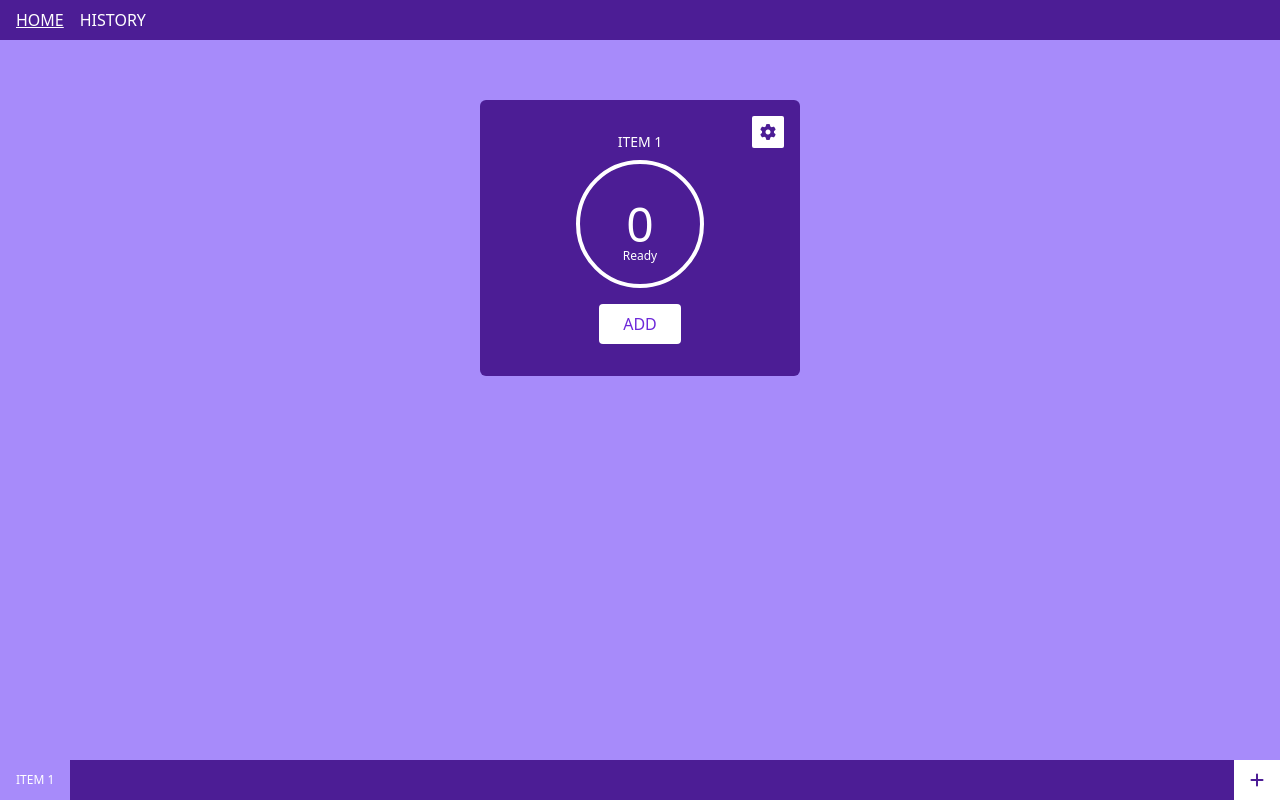
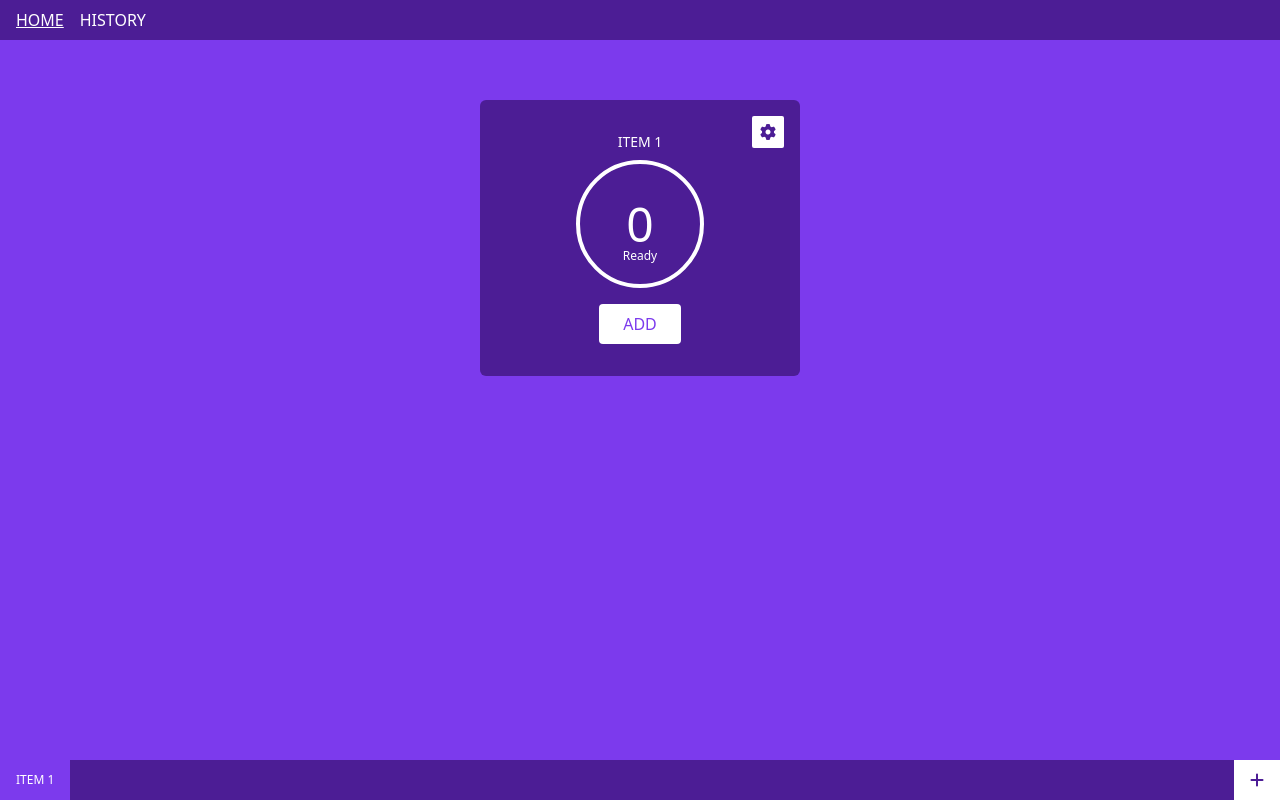
Before and after one commit to holgadosebastian/ciggie-tracker, a React (Create React App) app: page /#/ in a window 1280 px wide. Built offline with nearby package versions, Linux system fonts and the light colour scheme.

Commit message:
Update theme color variables

```diff
--- a/public/index.html
+++ b/public/index.html
@@ -24,7 +24,7 @@
     -->
     <title>React App</title>
   </head>
-  <body class="bg-light text-white">
+  <body class="bg-dark text-white">
     <noscript>You need to enable JavaScript to run this app.</noscript>
     <div id="root"></div>
     <!--
--- a/src/components/Button.js
+++ b/src/components/Button.js
@@ -9,7 +9,7 @@
   ...props
 }) => {
   const styles = cn(className, 'h-10', 'px-6', 'uppercase', {
-    'text-violet-700': variant === 'primary'
+    'text-dark': variant === 'primary'
   });
 
   const background = {
--- a/src/components/Surface.js
+++ b/src/components/Surface.js
@@ -3,7 +3,7 @@
 export const Surface = ({
   children,
   as = 'div',
-  background = 'dark',
+  background = 'darker',
   rounded = 'none',
   padding = 'none',
   className,
@@ -17,8 +17,10 @@
     md: 'rounded-md'
   };
   const backgroundStyles = {
+    lighter: 'bg-lighter',
     light: 'bg-light',
-    dark: 'bg-darker',
+    dark: 'bg-dark',
+    darker: 'bg-darker',
     white: 'bg-white',
     transparent: ''
   };
--- a/src/pages/Home/Settings.js
+++ b/src/pages/Home/Settings.js
@@ -49,7 +49,7 @@
         'fixed',
         'top-0',
         'left-0',
-        'bg-darker',
+        'bg-dark',
         'w-full',
         'h-full',
         'transition-all',
--- a/src/pages/Home/index.js
+++ b/src/pages/Home/index.js
@@ -73,7 +73,7 @@
           'text-violet-900': activePuchitId === id
         }
       )}
-      background={activePuchitId === id ? 'white' : 'dark'}
+      background={activePuchitId === id ? 'white' : 'darker'}
     >
       <p>{getTimeString(date)}</p>
       {activePuchitId === id && (
@@ -108,7 +108,7 @@
           as='button'
           className='uppercase h-10 px-4 leading-10 text-xs'
           onClick={() => setCurrentTab(id)}
-          background={currentTab.id === id ? 'light' : 'dark'}
+          background={currentTab.id === id ? 'dark' : 'darker'}
         >
           {name}
         </Surface>
--- a/src/styles/index.css
+++ b/src/styles/index.css
@@ -4,44 +4,64 @@
 
 @layer base {
   :root {
+    --teal-lighter: #99f6e4;
     --teal-light: #2dd4bf;
+    --teal-dark: #0d9488;
     --teal-darker: #134e4a;
 
+    --yellow-lighter: #facc15;
     --yellow-light: #facc15;
+    --yellow-dark: #ca8a04;
     --yellow-darker: #713f12;
 
+    --sky-lighter: #bae6fd;
     --sky-light: #38bdf8;
+    --sky-dark: #0284c7;
     --sky-darker: #0c4a6e;
 
+    --violet-lighter: #ddd6fe;
     --violet-light: #a78bfa;
+    --violet-dark: #7c3aed;
     --violet-darker: #4c1d95;
 
+    --pink-lighter: #fbcfe8;
     --pink-light: #f472b6;
+    --pink-dark: #db2777;
     --pink-darker: #831843;
   }
 
   [theme='teal'] {
+    --color-lighter: var(--teal-lighter);
     --color-light: var(--teal-light);
+    --color-dark: var(--teal-dark);
     --color-darker: var(--teal-darker);
   }
 
   [theme='yellow'] {
+    --color-lighter: var(--yellow-lighter);
     --color-light: var(--yellow-light);
+    --color-dark: var(--yellow-dark);
     --color-darker: var(--yellow-darker);
   }
 
   [theme='sky'] {
+    --color-lighter: var(--sky-lighter);
     --color-light: var(--sky-light);
+    --color-dark: var(--sky-dark);
     --color-darker: var(--sky-darker);
   }
 
   [theme='violet'] {
+    --color-lighter: var(--violet-lighter);
     --color-light: var(--violet-light);
+    --color-dark: var(--violet-dark);
     --color-darker: var(--violet-darker);
   }
 
   [theme='pink'] {
+    --color-lighter: var(--pink-lighter);
     --color-light: var(--pink-light);
+    --color-dark: var(--pink-dark);
     --color-darker: var(--pink-darker);
   }
 }
--- a/tailwind.config.js
+++ b/tailwind.config.js
@@ -4,7 +4,9 @@
   theme: {
     extend: {
       colors: {
+        lighter: 'var(--color-lighter)',
         light: 'var(--color-light)',
+        dark: 'var(--color-dark)',
         darker: 'var(--color-darker)'
       }
     }
```
